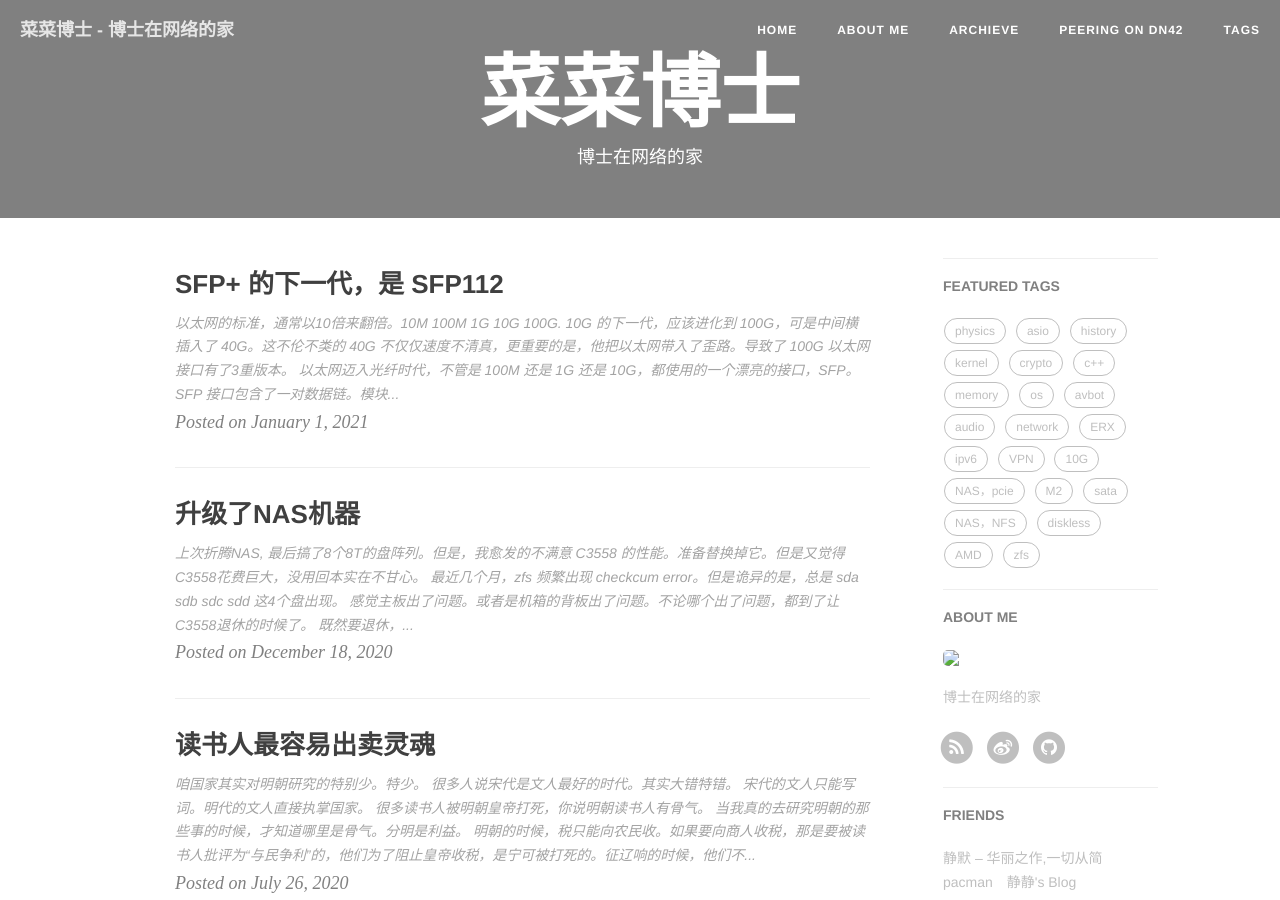
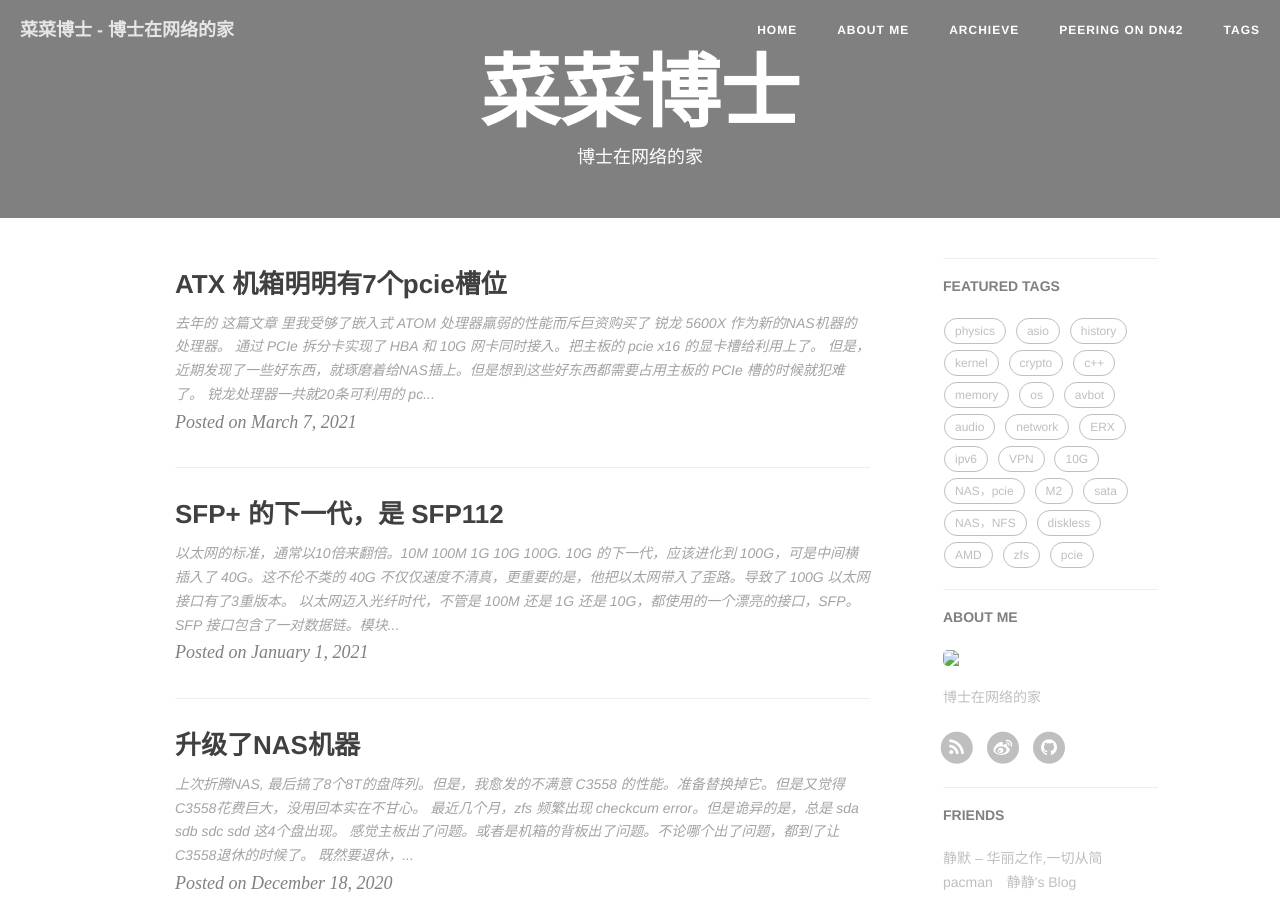
Before and after one commit to microcai/microcai.github.io, a Jekyll site: the page built from index.html, in a window 1280 px wide and 900 px high. Built offline with Jekyll 4.4.1, drawn with Linux system fonts in a browser that asks for light colours; nearby versions of some CDN libraries; the list of posts is cut into pages by our own code; some of the changed text lies outside the part shown.

Commit message:
epyc 的精髓在单路

```diff
--- /dev/null
+++ b/_posts/2021-03-07-pcie-shortage-problem.md
@@ -0,0 +1,28 @@
+---
+layout: post
+title: ATX 机箱明明有7个pcie槽位
+tags: [PCIe, pcie, PCIE]
+---
+
+去年的 [这篇文章](2020/12/18/nas-upgraded.html) 里我受够了嵌入式 ATOM 处理器羸弱的性能而斥巨资购买了 锐龙 5600X 作为新的NAS机器的处理器。
+通过 PCIe 拆分卡<img src="/images/pcie_bifurcation.jpg" height="30px">实现了 HBA 和 10G 网卡同时接入。把主板的 pcie x16 的显卡槽给利用上了。
+
+但是，近期发现了一些好东西，就琢磨着给NAS插上。但是想到这些好东西都需要占用主板的 PCIe 槽的时候就犯难了。
+锐龙处理器一共就20条可利用的 pcie 通道（还有4条接南桥，不可利用了）。16条给了显卡槽，4条给了第一个 M.2 槽。
+_PS, intel 的桌面处理器算上南桥的4条也才20条pcie通道。更糟糕_
+
+给显卡的那条我已经用带拆分的延长器给弄成了2条 x8 的，一条接了 HBA 一条接了网卡。可是，想多接几个 pcie 设备又怎么办？
+
+*PC 平台最大的缺陷是PCIe通道数不足。*
+
+甚至intel就靠卖pcie通道数赚钱。
+
+明明 ATX 标准设定了7个扩展槽位！而ATX显然是PC的标准，不是什么服务器的标准。
+
+虽然 ATX 标准是 PCI 时代的产物，但是 PCI 进入 PCIe 时代，主板也应该是把7条PCI槽升级为7条pcie槽。而不是就变成光秃秃的秃驴，就剩下显卡一个槽，剩下的就给 pcie x1 的打发乞丐。而且凑数的 pcie 还是南桥出的，还和 SATA/M.2 有冲突，二选一。
+
+想到这点，我突然明白了为什么有人说，*EPYC 的精髓在单路*。
+
+<img src="/images/ROMED8-2T-2(L).jpg" width="75%">
+
+看这个主板，齐刷刷的7条pcie多漂亮！
--- a/static/css/application.css
+++ b/static/css/application.css
@@ -323,3 +323,8 @@ body .post-entry img {
    width: 75%;
    padding: 3ex;
 }
+
+img {
+  width: 75%;
+  margin: 0 auto;
+}
```
Also changed, not shown: _posts/2017-01-15-pull-work-with-notify.md (+1 -1 lines), images/ROMED8-2T-2(L).jpg (added).
